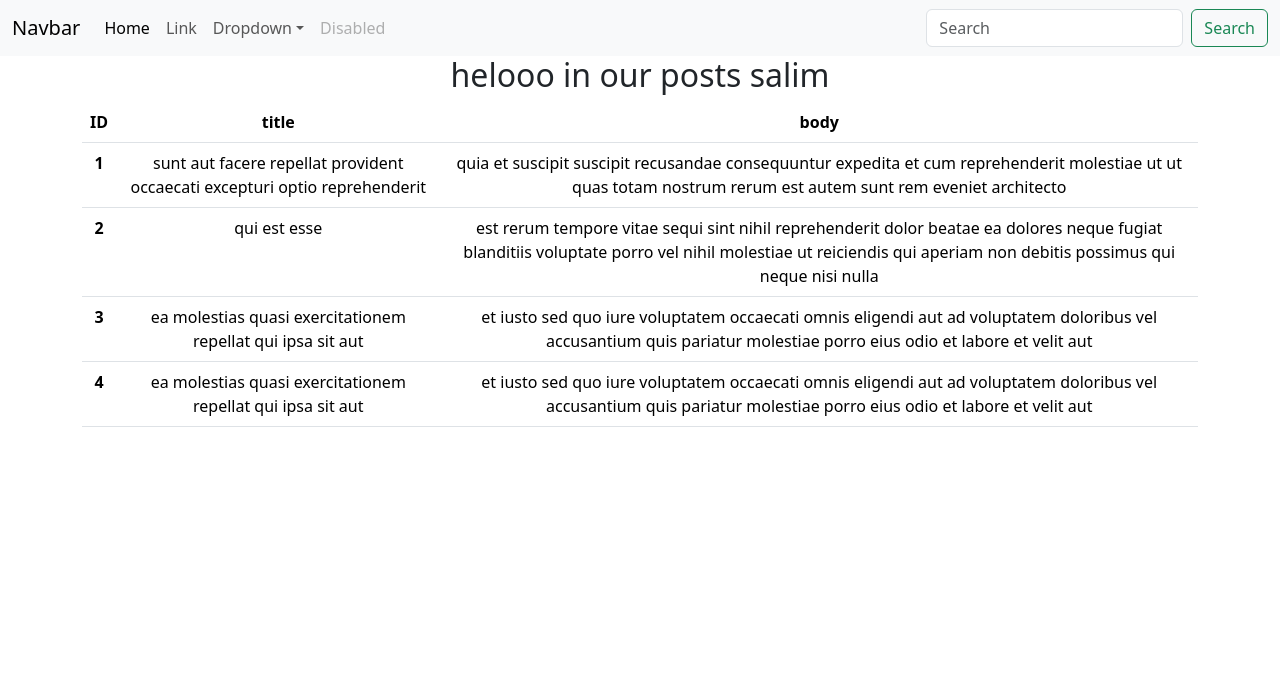
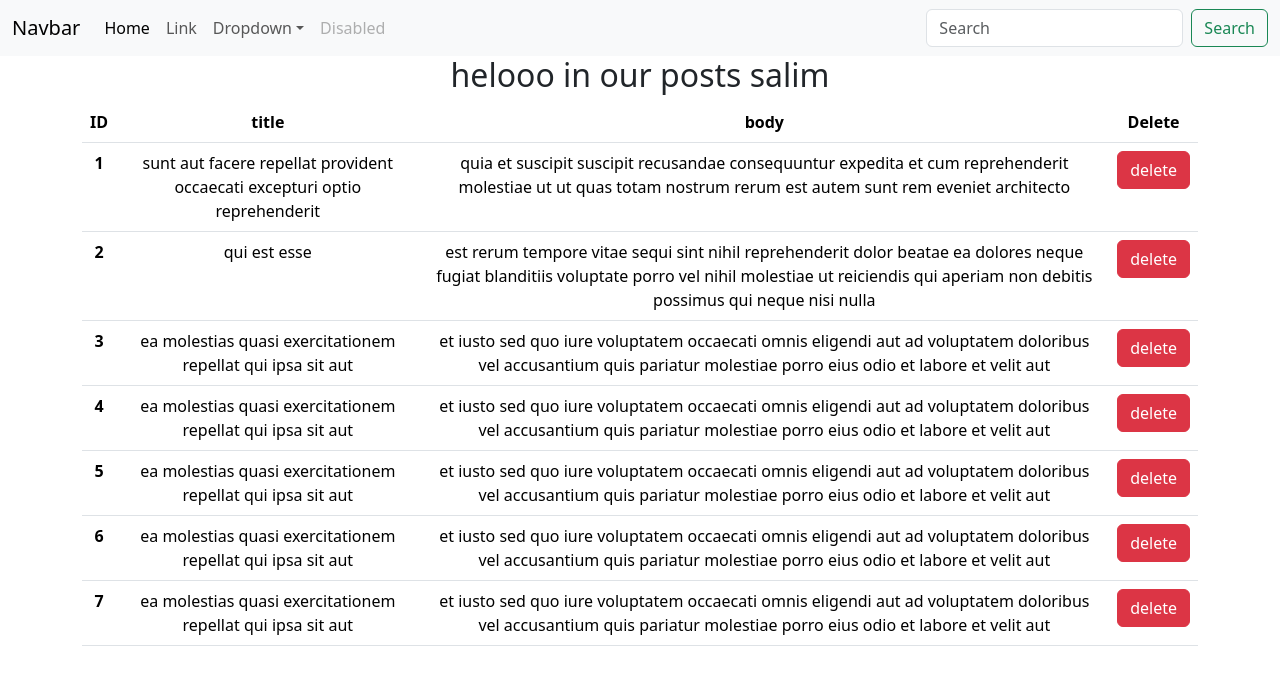
Before and after one commit to Salimboughanmi/react-mini-project, a React (Create React App) app in the folder myapp/: page / in a window 1280 px wide. Shown: the top 674 px of the page. Built offline with nearby package versions, Linux system fonts and the light colour scheme.

Commit message:
React JS Props Passing Functions

```diff
--- a/myapp/src/PostsList.js
+++ b/myapp/src/PostsList.js
@@ -1,7 +1,7 @@
 
 import Posts from "./Posts";
 
-const PostsList = ({posts , name , hello})=> {
+const PostsList = ({posts , name , hello , DeleteAction})=> {
 return(
 
      <div className="container">
@@ -12,6 +12,8 @@ return(
       <th scope="col">ID</th>
       <th scope="col">title</th>
       <th scope="col">body</th>
+            <th scope="col">Delete</th>
+
 
     </tr>
   </thead>
@@ -25,6 +27,8 @@ return(
         <th scope="row">{post.id}</th>
     <td>{post.title}</td>
     <td>{post.body}</td>
+    <td><button onClick={()=>DeleteAction(post.id)} type="button" className="btn btn-danger">delete</button>
+</td>
 
 
         </tr>
--- a/myapp/src/posts.js
+++ b/myapp/src/posts.js
@@ -27,13 +27,34 @@ const Posts=()=>{
     id: 4,
     title: "ea molestias quasi exercitationem repellat qui ipsa sit aut",
     body: "et iusto sed quo iure\nvoluptatem occaecati omnis eligendi aut ad\nvoluptatem doloribus vel accusantium quis pariatur\nmolestiae porro eius odio et labore et velit aut"
+  },{
+ userId: 1,
+    id: 5,
+    title: "ea molestias quasi exercitationem repellat qui ipsa sit aut",
+    body: "et iusto sed quo iure\nvoluptatem occaecati omnis eligendi aut ad\nvoluptatem doloribus vel accusantium quis pariatur\nmolestiae porro eius odio et labore et velit aut"
+  },{
+ userId: 1,
+    id: 6,
+    title: "ea molestias quasi exercitationem repellat qui ipsa sit aut",
+    body: "et iusto sed quo iure\nvoluptatem occaecati omnis eligendi aut ad\nvoluptatem doloribus vel accusantium quis pariatur\nmolestiae porro eius odio et labore et velit aut"
+  },{
+ userId: 1,
+    id: 7,
+    title: "ea molestias quasi exercitationem repellat qui ipsa sit aut",
+    body: "et iusto sed quo iure\nvoluptatem occaecati omnis eligendi aut ad\nvoluptatem doloribus vel accusantium quis pariatur\nmolestiae porro eius odio et labore et velit aut"
   },
 
 
 ]);
 
+    const DeleteAction=(id)=>{
+      const updatedPosts=posts.filter((post)=>post.id !== id);
+      setPosts(updatedPosts);
+     }
+
+
     return (
-      <PostsList posts={posts} hello="helooo in our posts " name={name} />
+      <PostsList posts={posts} hello="helooo in our posts " name={name} DeleteAction={DeleteAction} />
 
     );
 }
```
